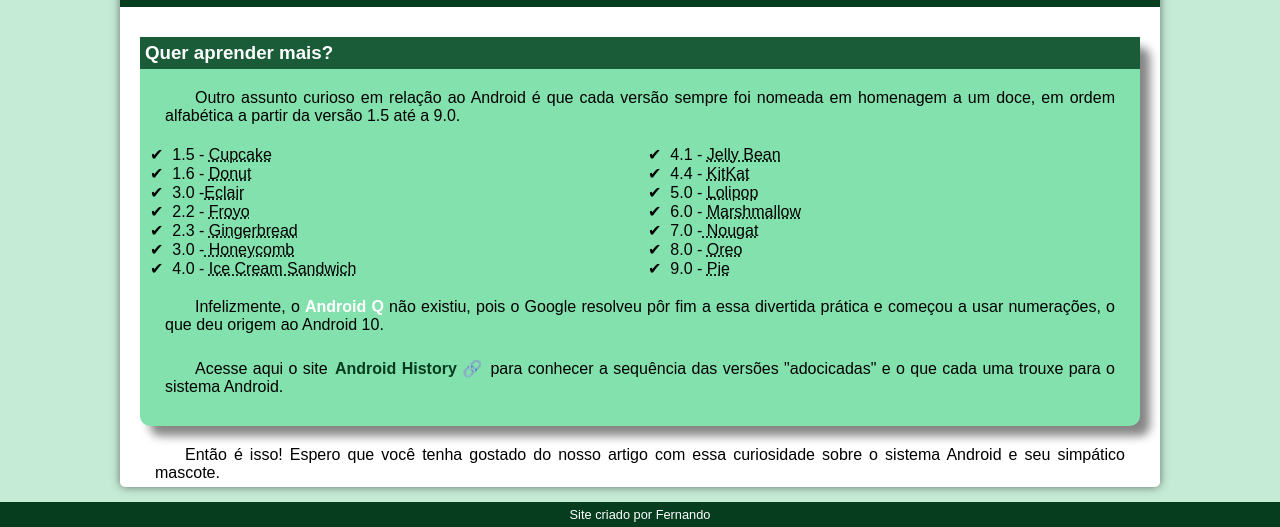
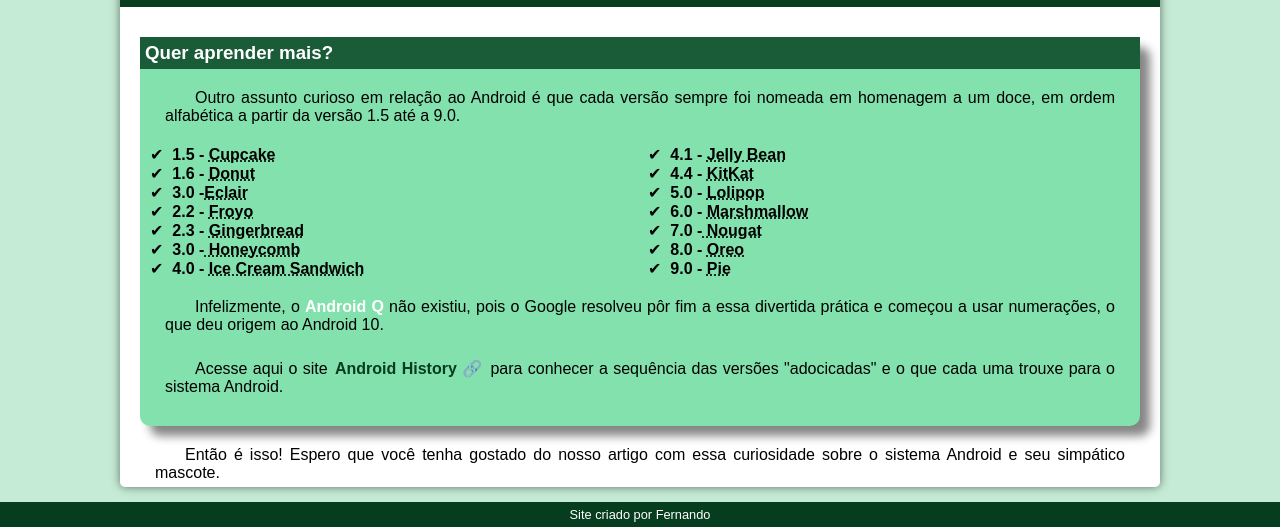
Before and after one commit to FernandoLgomes/projeto-android, a plain HTML site: page index.html in a window 1280 px wide. Shown: the part 2233-2760 px from the top of the page. Drawn offline with Linux system fonts and the light colour scheme.

Commit message:
text bold

```diff
--- a/css/style.css
+++ b/css/style.css
@@ -190,6 +190,12 @@ aside ul{
     list-style-type: '\2714\00A0\00A0';
 
 
+
+}
+
+aside li{
+    text-decoration: none;
+    font-weight: bold;
 }
 aside h3{
     background-color: var(--cor4);
```
